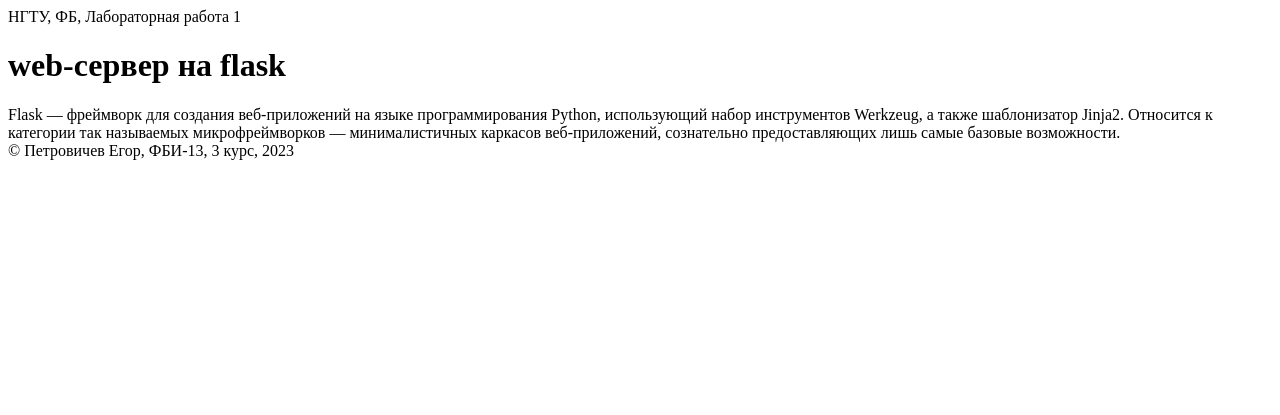
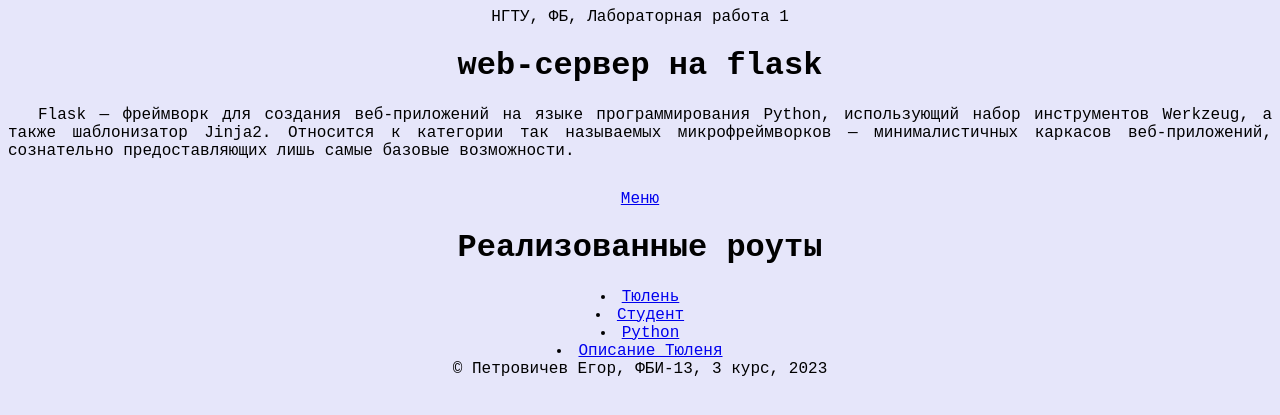
Before and after one commit to Helsey07/Web-Programming-labs-2-well, a Flask app: page /lab1 in a window 1280 px wide. Shown: the top 415 px of the page. Run offline with Flask 3, Linux system fonts and the light colour scheme.

Commit message:
Роуты

```diff
--- a/app.py
+++ b/app.py
@@ -42,13 +42,14 @@
 
 @app.route("/lab1")
 def lab1():
-       return """
+       return '''
     <!DOCTYPE html>
     <html>
         <head>
             <title>
                 Петровичев Егор Васильевич, Лабораторная 112121
             </title>
+            <link rel="stylesheet" href="''' +url_for('static', filename='lab1.css') + '''"">
         </head>
 
         <body>
@@ -68,12 +69,22 @@
                 веб-приложений, сознательно предоставляющих лишь самые базовые возможности.
             </div>
 
+            <a href="/menu">Меню</a>
+
+            <h1>Реализованные роуты</h1>
+
+            <li><a href="/lab1/oak">Тюлень</a></li>
+            <li><a href="/lab1/student">Студент</a></li>
+            <li><a href="/lab1/python">Python</a></li>
+            <li><a href="/lab1/tulen">Описание Тюленя</a></li>
+
+
             <footer>
                 &copy; Петровичев Егор, ФБИ-13, 3 курс, 2023
             </footer>
         </body>
     </html>
-    """
+    '''
 @app.route("/lab1/oak")
 def oak():
      return '''
@@ -89,3 +100,87 @@
         </body>
     </html>
 '''
+
+@app.route("/lab1/student")
+def student():
+     return '''
+<!DOCTYPE html>
+    <html>
+        <head>
+            <link rel="stylesheet" href="''' +url_for('static', filename='lab1.css') + '''"">
+        </head>
+
+        <body>
+            <h1>Петровичев Егор Васильевич</h1>
+            <img class="image_two", src="''' +url_for('static', filename='nstu.jpg') + '''">
+        </body>
+    </html>
+'''
+
+@app.route("/lab1/python")
+def python():
+     return '''
+<!DOCTYPE html>
+    <html>
+        <head>
+            <link rel="stylesheet" href="''' +url_for('static', filename='lab1.css') + '''"">
+        </head>
+
+        <body>
+            <h1>Язык программирования python</h1>
+
+            <div>
+                Python высокоуровневый язык программирования общего назначения
+                с динамической строгой типизацией и автоматическим управлением памятью,
+                ориентированный на повышение производительности разработчика, читаемости
+                кода и его качества, а также на обеспечение переносимости написанных
+                на нём программ. Язык является полностью объектно-ориентированным в том плане,
+                что всё является объектами. Необычной особенностью языка является выделение блоков кода пробельными отступами.
+            </div>
+
+            <div>
+                Синтаксис ядра языка минималистичен, за счёт чего на практике
+                редко возникает необходимость обращаться к документации[28].
+                Сам же язык известен как интерпретируемый и используется в том числе для написания скриптов[26].
+                Недостатками языка являются зачастую более низкая скорость работы и более высокое потребление
+                памяти написанных на нём программ по сравнению с аналогичным кодом, написанным на компилируемых
+                языках, таких как C или C++.
+            </div>
+
+            <img class="image_two", src="''' +url_for('static', filename='python.jpg') + '''">
+        </body>
+    </html>
+'''
+
+@app.route("/lab1/tulen")
+def tulen():
+     return '''
+<!DOCTYPE html>
+    <html>
+        <head>
+            <link rel="stylesheet" href="''' +url_for('static', filename='lab1.css') + '''"">
+        </head>
+
+        <body>
+            <h1>Тюлени - милашки!</h1>
+
+            <div>
+                Такому месту в классификации видов и подвидов животных
+                тюлени обязаны своему эволюционному происхождению.
+                Согласно молекулярно-генетическим исследованиям,
+                установлено, что предки этого ластоногого хищника
+                жили на суше, а самым древним из них является медведь,
+                который, в свою очередь, произошел от собакоподобного предка.
+            </div>
+
+            <div>
+                При нырянии в воду температура мозга тюленей снижается на 3 градуса,
+                а сердцебиение замедляется со 120 до 15-20 ударов в минуту.
+                Так предусмотрено природой в целях экономии потребления кислорода,
+                чтобы тюлени могли как можно дольше находиться под водой.
+            </div>
+
+            <img class="image_two", src="''' +url_for('static', filename='tulen.jpg') + '''">
+        </body>
+    </html>
+'''
--- a/static/lab1.css
+++ b/static/lab1.css
@@ -1,8 +1,14 @@
 body{
     text-align:center;
     background:#e6e6fa;
-    font-family: 'Segoe UI', Tahoma, Geneva, Verdana, sans-serif;
+    font-family: 'Courier New', Courier, monospace;
   }
+
+div{
+    text-align: justify;
+    text-indent: 30px;
+    margin-bottom: 30px;
+}
 
 .image_one{
     width: 30%;
@@ -13,4 +19,15 @@
     font-size: 22px;
     margin-left: auto;
     padding: 1%;
-  }
+}
+
+.image_two{
+    width: 30%;
+    height: 40%;
+    border: 3px solid white;
+    color: white;
+    border-radius: 20%;
+    font-size: 22px;
+    margin-left: auto;
+    padding: 1%;
+}
```
